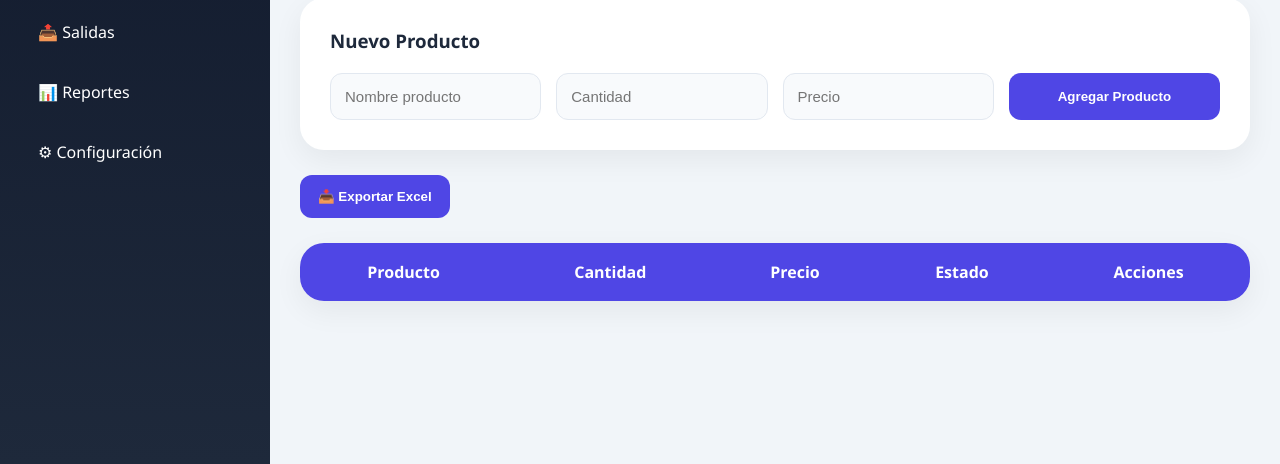
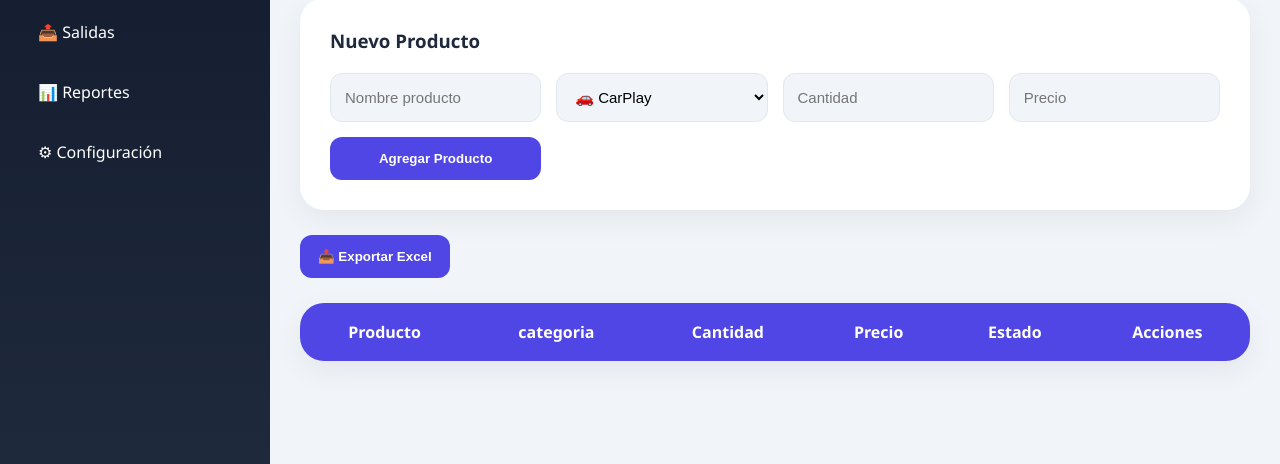
Before and after one commit to Sofia19c/Stock, a website: page Public/Index.html in a window 1280 px wide. Shown: the part 336-800 px from the top of the page. Drawn offline with Linux system fonts and the light colour scheme; no server answers.

Commit message:
Agegue nueva opcion categoria

```diff
--- a/Public/Index.html
+++ b/Public/Index.html
@@ -3,18 +3,19 @@
 <HEAD>
     <meta charset="UTF-8"> <!--permite usar caracteres especiales-->
     <title>INVENTARIO</title>
+    <!--Conecta este archivo HTML con el archivo css-->
     <link rel ="stylesheet" href="style.css">
 </HEAD>
 <body>
-    <!-- Esta seccion de codigo muestra 3 tarjetas con estadisticas de los productos-->
+
     <div class="layout">
-
+    <!-- Esta seccion de codigo muestra el menu lateral-->
     <aside class="sidebar">
-
+    <!--un contenedor con el logo  -->
         <div class="logo">
             📦 Inventario
         </div>
-
+        <!--Esta es una lista que estara en el menu lateral-->
         <nav>
             <ul>
                 <li class="activo">🏠 Dashboard</li>
@@ -29,8 +30,10 @@
 
     </aside>
 
+    <!--Contenido principal-->
     <main class="contenido">
 
+        <!--Muestra el titulo de la seccion Dashboard y tiene un campo de texto -->
         <header class="navbar">
 
             <h2>Dashboard</h2>
@@ -43,6 +46,7 @@
 
         </header>
 
+        <!-- Aqui estan las tarjetas de estadisticas de los productos-->
         <section class="dashboard">
 
             <div class="card">
@@ -62,6 +66,7 @@
 
         </section>
 
+        <!--Fromulario de registro de los productos -->
         <section class="paneles">
 
             <div class="panel">
@@ -75,6 +80,25 @@
                         id="nombre"
                         placeholder="Nombre producto"
                     >
+                    <select id="categoria">
+
+                        <option value="CarPlay">
+                            🚗 CarPlay
+                        </option>
+
+                        <option value="Cojines">
+                            🪑 Cojines
+                        </option>
+
+                        <option value="Intercomunicadores">
+                            🎧 Intercomunicadores
+                        </option>
+
+                        <option value="Otros">
+                            📦 Otros
+                        </option>
+
+                    </select>
 
                     <input
                         type="number"
@@ -98,10 +122,12 @@
 
         </section>
 
+        <!--Boton de exportación de los datos en el excel -->
         <button id="btn-excel">
             📥 Exportar Excel
         </button>
 
+        <!--Tabla donde se muestan los productos ya registrados -->
         <section class="tabla-container">
 
             <table>
@@ -109,6 +135,7 @@
                 <thead>
                     <tr>
                         <th>Producto</th>
+                        <th>categoria</th>
                         <th>Cantidad</th>
                         <th>Precio</th>
                         <th>Estado</th>
--- a/Public/script.js
+++ b/Public/script.js
@@ -6,6 +6,7 @@ boton.addEventListener("click", async () => {
 
     //id para conectar cada casilla en html con java script
     const nombre = document.getElementById("nombre").value;
+    const categoria =document.getElementById("categoria").value;
     const cantidad = document.getElementById("cantidad").value;
     const precio = document.getElementById("precio").value;
 
@@ -17,6 +18,7 @@ boton.addEventListener("click", async () => {
      //objeto en java
     const producto = {
         nombre,
+        categoria,
         cantidad,
         precio
     };
@@ -49,6 +51,7 @@ boton.addEventListener("click", async () => {
     document.getElementById("nombre").value = "";
     document.getElementById("cantidad").value = "";
     document.getElementById("precio").value = "";
+    //document.getElementById("categoria").value;
 });
 
 //FUNCION PARA MOSTRAR LOS PRODUCTOS
@@ -139,6 +142,7 @@ async function cargarProductos() {
         tabla.innerHTML += `
             <tr>
                 <td>${producto.nombre}</td>
+                <td>${producto.categoria}</td>
                 <td>${producto.cantidad}</td>
                 <td>$${producto.precio}</td>
                <td class="${
--- a/Public/style.css
+++ b/Public/style.css
@@ -359,4 +359,15 @@ tr:hover{
     #busqueda{
         width:100%;
     }
+
 }
+
+input,
+select{
+        border: nombre;
+        background: #f1f5f9;;
+        border: 1px solid  #e2e8f0;
+        border-radius: 12px;
+        padding: 14px;
+        font-size: 15px;
+    }
--- a/models/producto.js
+++ b/models/producto.js
@@ -7,6 +7,12 @@ new mongoose.Schema({
     nombre: {
         type: String,
         required: true
+    },
+
+    categoria: {
+        type: String,
+        required: true,
+        default: "Otros"
     },
 
     cantidad: {
--- a/server.js
+++ b/server.js
@@ -56,6 +56,9 @@ app.post("/productos", async (req, res) =>{
         new Producto({
             nombre:
                 req.body.nombre,
+
+            categoria:
+                req.body.categoria,
 
             cantidad:
                 Number(
```
